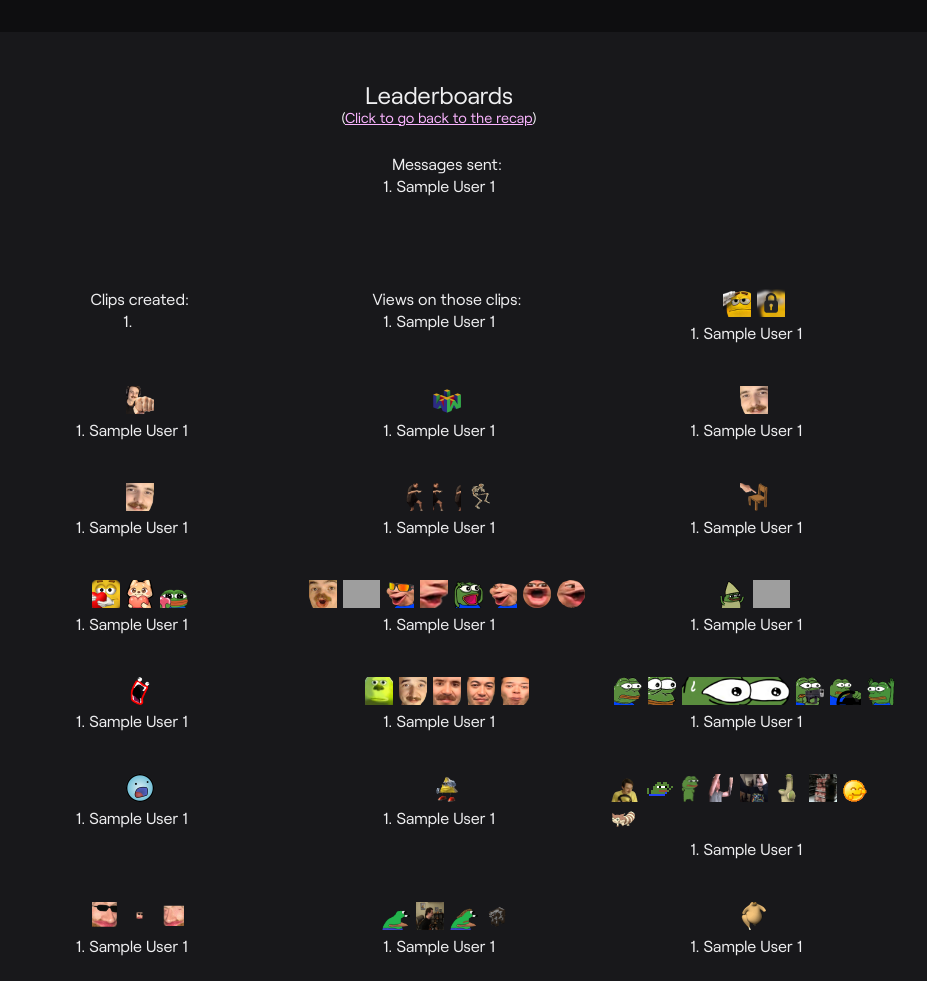
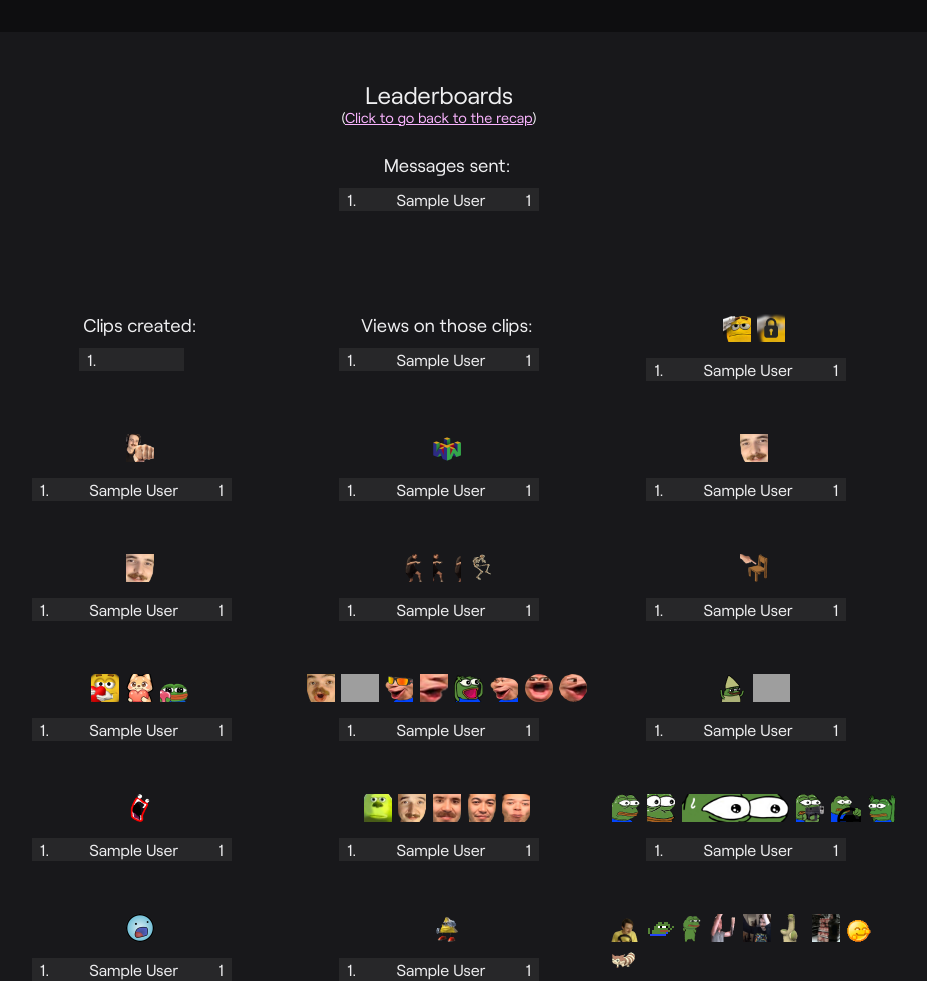
Before and after one commit to lusciousdev/itswill.org, a Django app: template itswill_org/templates/itswill_org/leaderboard.html in a window 1280 px wide. Shown: the top 981 px of the page, without its empty margins (201-1128 px from the left). Run offline with Django 4.2, Linux system fonts and the light colour scheme; tables that the repository leaves empty hold one stand-in row (values such as "Sample post"); the template is opened without the code that fills it: values that come from a table or form of the project are taken from there, most other values are stand-ins (such as "Sample title", 1, 10 or a date in 2020); parts of the project's set-up code (start-up, migrations or seed data) failed here and were passed over; grey boxes are pictures that could not be loaded.

Commit message:
improve leaderboard css

```diff
--- a/itswill_org/static/itswill_org/recap.css
+++ b/itswill_org/static/itswill_org/recap.css
@@ -162,8 +162,34 @@ a, a:visited {
 }
 
 .leaderboard-label {
+  font-size: 1.15em;
   padding-top: 16px;
   padding-left: 16px;
+}
+
+.stat-leaderboard {
+  text-align: right;
+  border-collapse: collapse;
+  margin-top: 12px;
+  margin-bottom: 12px;
+}
+
+.stat-leaderboard td {
+  padding: 2px 24px;
+  font-size: 1em;
+  font-weight: normal !important;
+}
+
+.stat-leaderboard td:first-child {
+  padding: 2px 16px 2px 8px !important;
+}
+
+.stat-leaderboard td:last-child {
+  padding: 2px 8px 2px 16px !important;
+}
+
+.stat-leaderboard tr:nth-child(odd) {
+  background: #FFFFFF10;
 }
 
 @media screen and ( min-width: 1200px ) {
@@ -189,7 +215,7 @@ a, a:visited {
   margin-bottom: 50px;
 }
 
-.stat-item:hover, .leaderboard-item:hover {
+.stat-item:hover {
   background-color: #ffffff20;
 }
 
```
